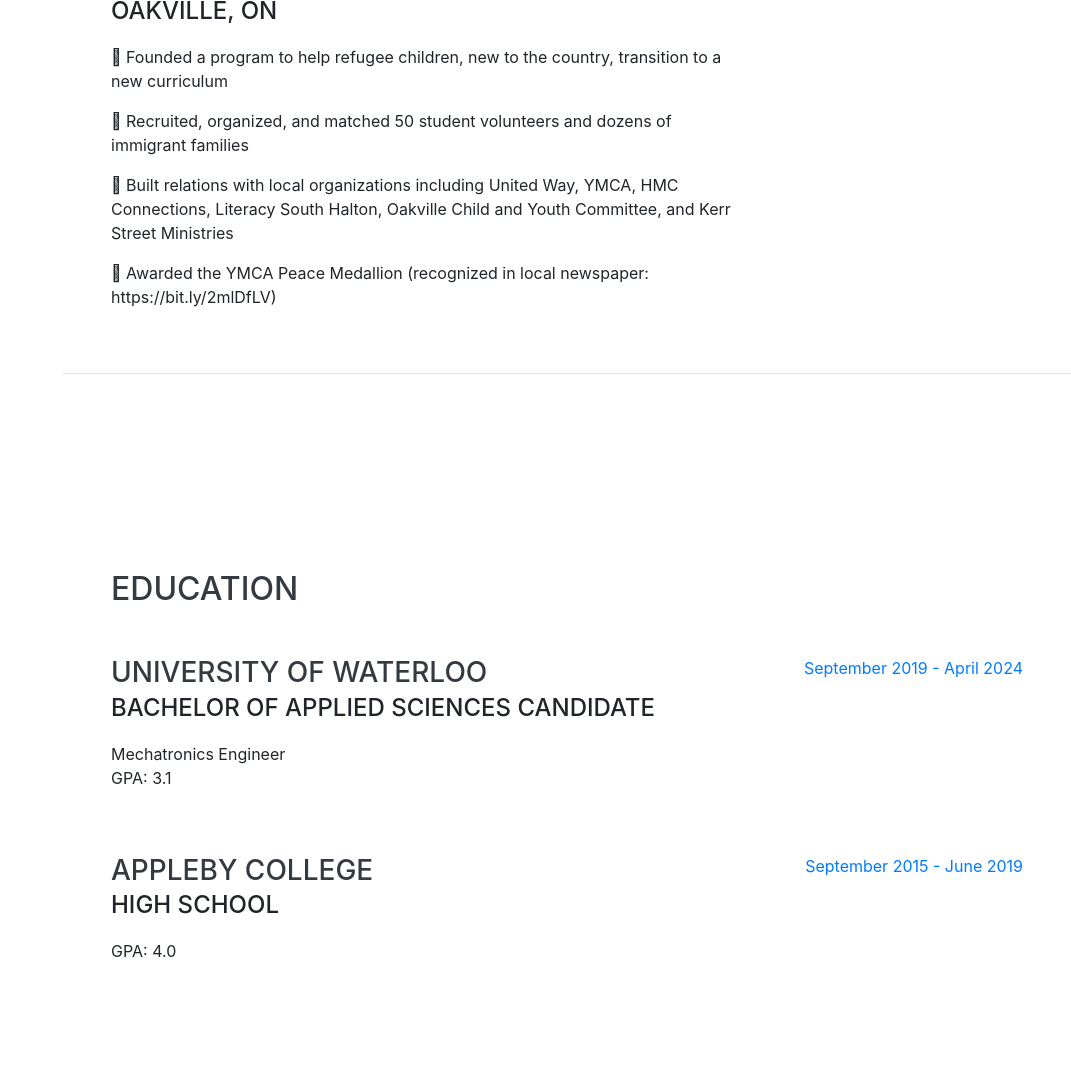
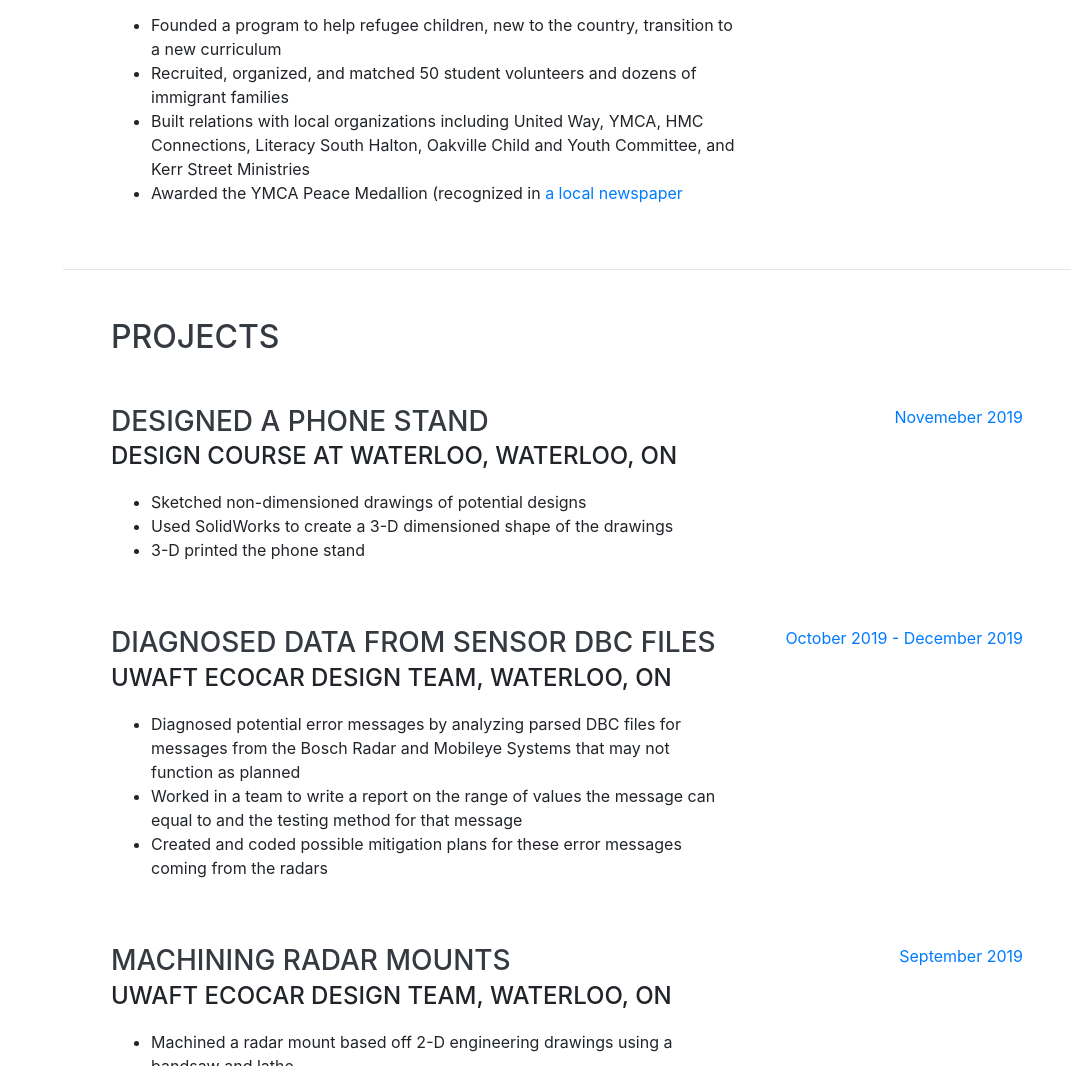
Before and after one commit to zaydalameddine/resume, a website with bundled scripts: page index.html in a window 1280 px wide. Shown: the part 1734-2800 px from the top of the page, without its empty margins (209-1280 px from the left). Built offline with nearby package versions, Linux system fonts and the light colour scheme; a web font is replaced by a local one.

Commit message:
Added Lists and Projects Page

```diff
--- a/index.html
+++ b/index.html
@@ -42,6 +42,9 @@
         </li>
         <li class="nav-item">
           <a class="nav-link js-scroll-trigger" href="#experience">Experience</a>
+        </li>
+        <li class="nav-item">
+          <a class="nav-link js-scroll-trigger" href="#experience">Projects</a>
         </li>
         <li class="nav-item">
           <a class="nav-link js-scroll-trigger" href="#education">Education</a>
@@ -112,9 +115,11 @@
           <div class="resume-content">
             <h3 class="mb-0">Intern - Engineering Division</h3>
             <div class="subheading mb-3">Voestalpine Rotec Summo Corp, Burlington, ON</div>
-            <p>	Quickly adapted to the company environment by understanding protocols</p>
-              <p>	Acquired and applied knowledge of SolidWorks to understand drawings and CAD models that were used to assist local tool makers to assemble the new pretensioner line</p>
-                <p>	Developed relations with local tooling companies to ensure the timely production of parts </p>
+            <ul>
+              <li>Quickly adapted to the company environment by understanding protocols</li>
+                <li>Acquired and applied knowledge of SolidWorks to understand drawings and CAD models that were used to assist local tool makers to assemble the new pretensioner line</li>
+                  <li>Developed relations with local tooling companies to ensure the timely production of parts </li>
+            </ul>
 
           </div>
           <div class="resume-date text-md-right">
@@ -122,20 +127,101 @@
           </div>
         </div>
 
-
-
         <div class="resume-item d-flex flex-column flex-md-row justify-content-between">
           <div class="resume-content">
             <h3 class="mb-0">Founder of Newcomers Tutoring Program</h3>
             <div class="subheading mb-3">Newcomers Tutoring Program (NTP), Oakville, ON</div>
-            <p>	Founded a program to help refugee children, new to the country, transition to a new curriculum</p>
-              <p>	Recruited, organized, and matched 50 student volunteers and dozens of immigrant families</p>
-                <p>	Built relations with local organizations including United Way, YMCA, HMC Connections, Literacy South Halton, Oakville Child and Youth Committee, and Kerr Street Ministries</p>
-                  <p>	Awarded the YMCA Peace Medallion (recognized in local newspaper: https://bit.ly/2mlDfLV)</p>
+            <ul>
+            <li>Founded a program to help refugee children, new to the country, transition to a new curriculum</li>
+              <li>Recruited, organized, and matched 50 student volunteers and dozens of immigrant families</li>
+                <li>Built relations with local organizations including United Way, YMCA, HMC Connections, Literacy South Halton, Oakville Child and Youth Committee, and Kerr Street Ministries</li>
+                  <li>Awarded the YMCA Peace Medallion (recognized in <a href = "//bit.ly/2mlDfLV">a local newspaper</a></li>
+            </ul>
 
           </div>
           <div class="resume-date text-md-right">
             <span class="text-primary">March 2017 - June 2019</span>
+          </div>
+        </div>
+
+      </div>
+
+    </section>
+
+    <hr class="m-0">
+
+    <section class="resume-section p-3 p-lg-5 d-flex justify-content-center" id="projects">
+      <div class="w-100">
+        <h2 class="mb-5">Projects</h2>
+
+        <div class="resume-item d-flex flex-column flex-md-row justify-content-between mb-5">
+          <div class="resume-content">
+            <h3 class="mb-0">Designed a Phone Stand</h3>
+            <div class="subheading mb-3">Design Course at Waterloo, Waterloo, ON</div>
+            <ul>
+              <li>Sketched non-dimensioned drawings of potential designs </li>
+                <li>Used SolidWorks to create a 3-D dimensioned shape of the drawings</li>
+                  <li>3-D printed the phone stand </li>
+            </ul>
+
+          </div>
+          <div class="resume-date text-md-right">
+            <span class="text-primary">Novemeber 2019</span>
+          </div>
+        </div>
+
+        <div class="resume-item d-flex flex-column flex-md-row justify-content-between mb-5">
+          <div class="resume-content">
+            <h3 class="mb-0">Diagnosed Data From Sensor DBC Files</h3>
+            <div class="subheading mb-3">UWAFT EcoCar Design Team, Waterloo, ON</div>
+            <ul>
+              <li>Diagnosed potential error messages by analyzing parsed DBC files
+                for messages from the Bosch Radar and Mobileye Systems that may not function as planned
+                </li>
+                <li>Worked in a team to write a report on the range of values the message
+                  can equal to and the testing method for that message
+                  </li>
+                  <li>Created and coded possible mitigation plans for these error messages
+                    coming from the radars
+                    </li>
+            </ul>
+
+          </div>
+          <div class="resume-date text-md-right">
+            <span class="text-primary">October 2019 - December 2019</span>
+          </div>
+        </div>
+
+
+
+        <div class="resume-item d-flex flex-column flex-md-row justify-content-between mb-5">
+          <div class="resume-content">
+            <h3 class="mb-0">Machining Radar Mounts</h3>
+            <div class="subheading mb-3">UWAFT EcoCar Design Team, Waterloo, ON</div>
+            <ul>
+              <li>Machined a radar mount based off 2-D engineering drawings using a bandsaw and lathe</li>
+                <li>Made precise measurements to ensure proper fabrication of the mount</li>
+            </ul>
+
+          </div>
+          <div class="resume-date text-md-right">
+            <span class="text-primary">September 2019</span>
+          </div>
+        </div>
+
+        <div class="resume-item d-flex flex-column flex-md-row justify-content-between mb-5">
+          <div class="resume-content">
+            <h3 class="mb-0">Report On Automation Within Halton's Auto Manufacturing Industry</h3>
+            <div class="subheading mb-3">UWAFT EcoCar Design Team, Waterloo, ON</div>
+            <ul>
+              <li>Wrote a comprehensive report which included, a Literary Review with information gathered from peer reviewed journals and data analysis of first-hand research collected after internship at Voestalpine</li>
+                <li>Interviewed and surveyed local companies in the auto-manufacturing industry</li>
+                  <li>Click here to look at my report!</li>
+            </ul>
+
+          </div>
+          <div class="resume-date text-md-right">
+            <span class="text-primary">September 2019</span>
           </div>
         </div>
 
```
